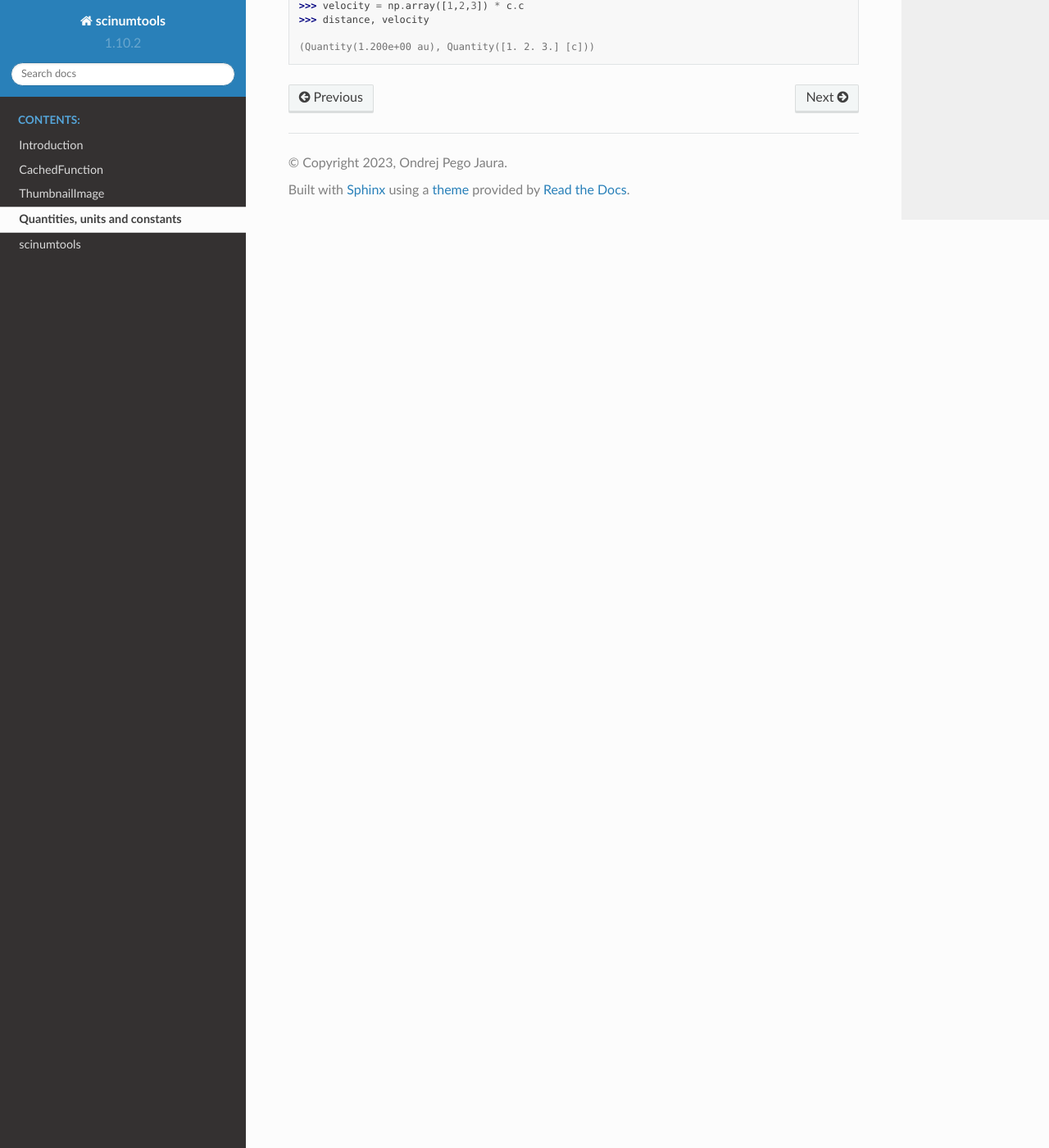
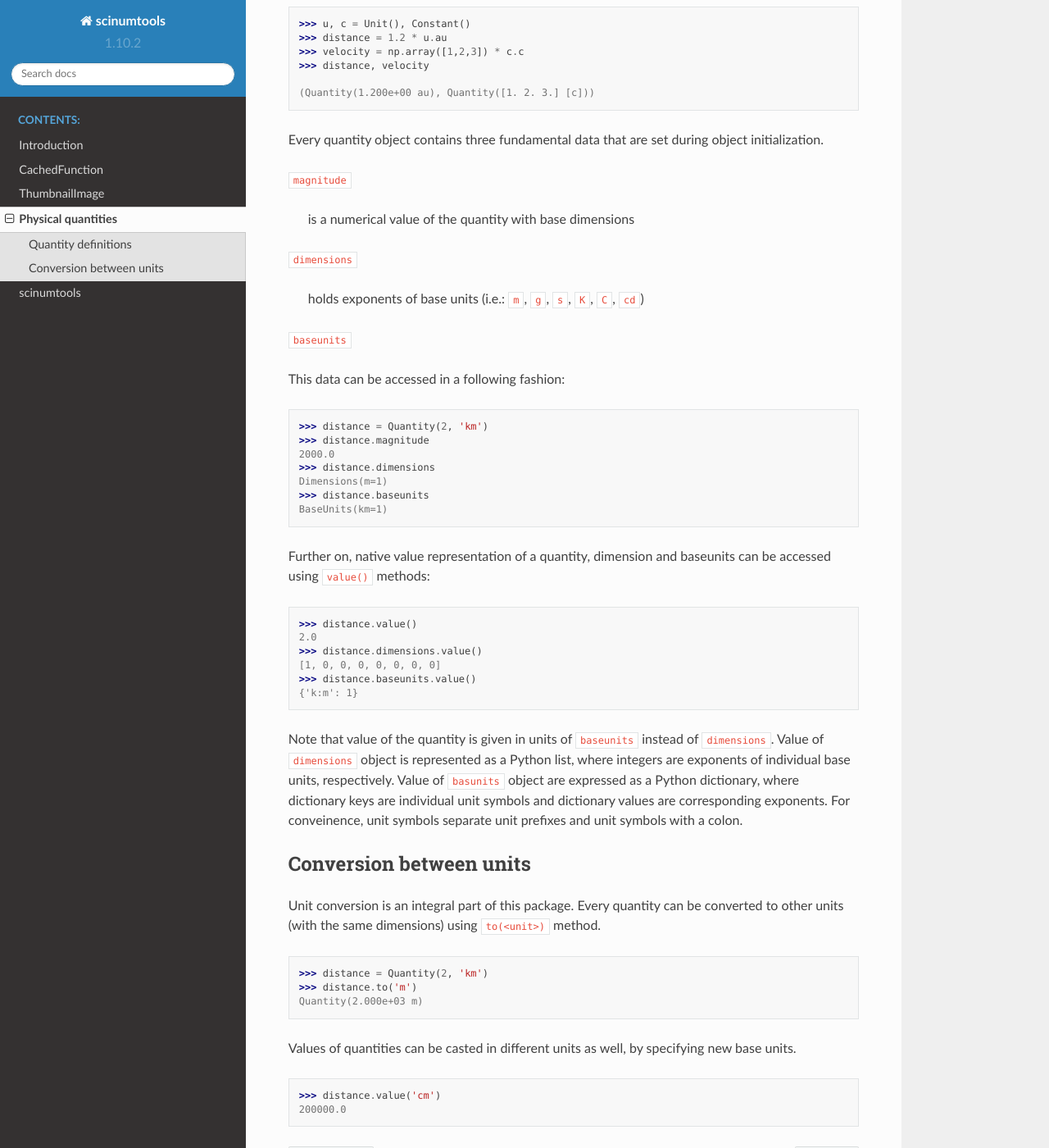
Before and after one commit to vrtulka23/scinumtools, a Sphinx documentation site: the page built from docs/source/quantity.rst, in a window 1280 px wide and 1400 px high, scrolled down 1550 px. Shown: the whole window at 82% size. Built offline with Sphinx 7.4.7 and the Read the Docs theme 2.0.0, drawn with Linux system fonts in a browser that asks for light colours; some of the changed text lies outside the part shown.

Commit message:
updated quantity documentation

```diff
--- a/docs/source/quantity.rst
+++ b/docs/source/quantity.rst
@@ -1,5 +1,5 @@
-Quantities, units and constants
-===============================
+Physical quantities
+===================
 
 Class ``Quantity`` and its derivates, ``Unit`` and ``Constant``, can be used in many scientific applications, because they enable easy manipulation and calculations with physical quantities. Among the most interesting features of ``Quantity`` are:
 
@@ -12,13 +12,16 @@ Class ``Quantity`` and its derivates, ``Unit`` and ``Constant``, can be used in
 
 All available units, constants and prefixes with their corresponding symbols and definitions are listed in `UnitList.py <https://github.com/vrtulka23/scinumtools/blob/main/src/scinumtools/phys/units/UnitList.py>`_. In this text we will use them without extensive introduction.
 
-All units used by ``Quantity`` are based on 8 fundamental `base units`, also called `dimensions`. These are not identical with any standard metric system (SI, CGS) but conveniently selected for ease of implementation and internal calculations. Six units are physical (``m`` meter, ``g`` gramm, ``s`` second, ``K`` Kelvin, ``C`` Coulomb, ``cd`` candela) and two are numerical (``mol`` mole, ``rad`` radian). Derived units use combinations of these dimensions.
+All units used by ``Quantity`` are based on 8 fundamental ``base units``, also called ``dimensions``. These are not identical with any standard metric system (SI, CGS) but conveniently selected for ease of implementation and internal calculations. Six units are physical (``m`` meter, ``g`` gramm, ``s`` second, ``K`` Kelvin, ``C`` Coulomb, ``cd`` candela) and two are numerical (``mol`` mole, ``rad`` radian). Derived units use combinations of these dimensions.
 
 Units can be used individually, or combined together using basic mathematical operations. Multiplication is denoted using asterisk symbol ``m*m``, division using slash symbol ``m/s``, integer powers are indicated with a number after the unit ``m2`` (or ``m-2``) and fractional powers are denoted using two numbers separated by a colon ``s3:3`` (or ``s-3:3``). Units can also have a numerical part ``60*s`` (or ``365.25*day``, or ``1.67e-24*g``) and can use parenthesis ``m3/(kg*s2)``. No empty spaces in unit expressions are alowed.
 
 * Units without prefixes: ``g``, ``J``, ``ly``
 * Units with prefixes: ``mg``, ``MJ``, ``kly``
 * Unit expressions: ``kg*m2/s2``, ``V/(C/s)``, ``1/Hz1:2``
+
+Quantity definitions
+^^^^^^^^^^^^^^^^^^^^
 
 Working with quantities is fairly straightforward and follows similar patters as other Python unit modules:
 
@@ -53,3 +56,58 @@ In the above example classes ``Unit`` and ``Constant`` are called as functions t
    >>> distance, velocity
 
    (Quantity(1.200e+00 au), Quantity([1. 2. 3.] [c]))
+
+Every quantity object contains three fundamental data that are set during object initialization.
+
+``magnitude``
+
+  is a numerical value of the quantity with base dimensions
+
+``dimensions``
+
+  holds exponents of base units (i.e.: ``m``, ``g``, ``s``, ``K``, ``C``, ``cd``)
+
+``baseunits``
+
+This data can be accessed in a following fashion:
+
+.. code-block::
+
+   >>> distance = Quantity(2, 'km')
+   >>> distance.magnitude
+   2000.0
+   >>> distance.dimensions
+   Dimensions(m=1)
+   >>> distance.baseunits
+   BaseUnits(km=1)
+
+Further on, native value representation of a quantity, dimension and baseunits can be accessed using ``value()`` methods:
+
+.. code-block::
+
+   >>> distance.value()
+   2.0
+   >>> distance.dimensions.value()
+   [1, 0, 0, 0, 0, 0, 0, 0]
+   >>> distance.baseunits.value()
+   {'k:m': 1}
+
+Note that value of the quantity is given in units of ``baseunits`` instead of ``dimensions``. Value of ``dimensions`` object is represented as a Python list, where integers are exponents of individual base units, respectively. Value of ``basunits`` object are expressed as a Python dictionary, where dictionary keys are individual unit symbols and dictionary values are corresponding exponents. For conveinence, unit symbols separate unit prefixes and unit symbols with a colon.
+
+Conversion between units
+^^^^^^^^^^^^^^^^^^^^^^^^
+
+Unit conversion is an integral part of this package. Every quantity can be converted to other units (with the same dimensions) using ``to(<unit>)`` method.
+
+.. code-block::
+
+   >>> distance = Quantity(2, 'km')
+   >>> distance.to('m')
+   Quantity(2.000e+03 m)
+
+Values of quantities can be casted in different units as well, by specifying new base units.
+
+.. code-block::
+
+   >>> distance.value('cm')
+   200000.0
```
